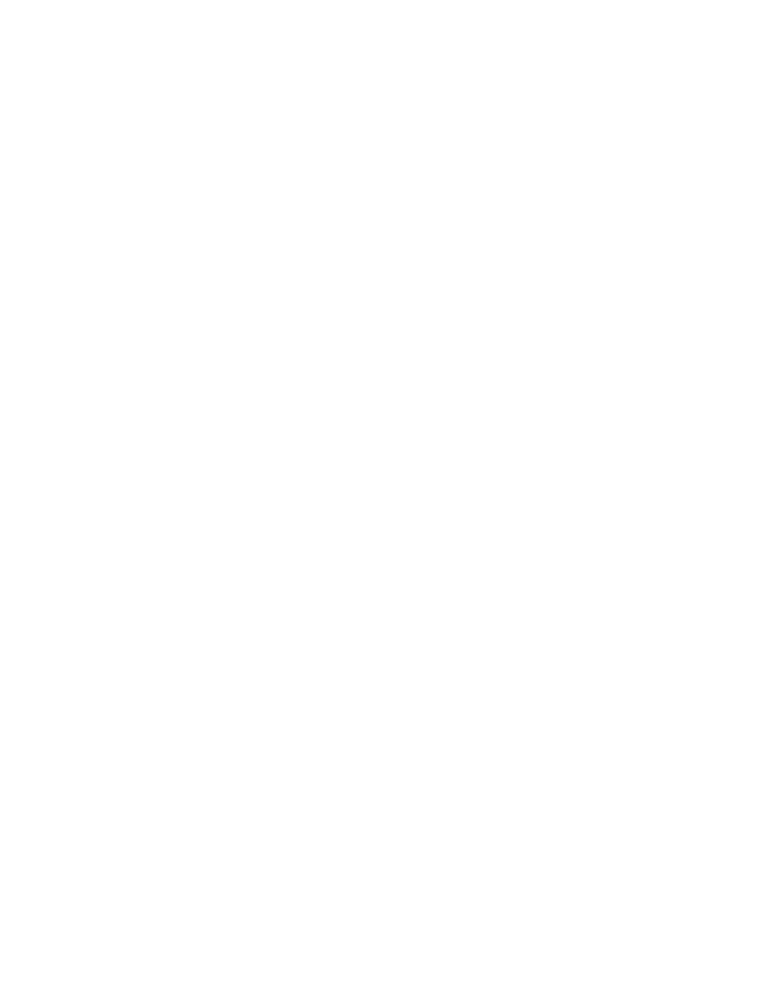
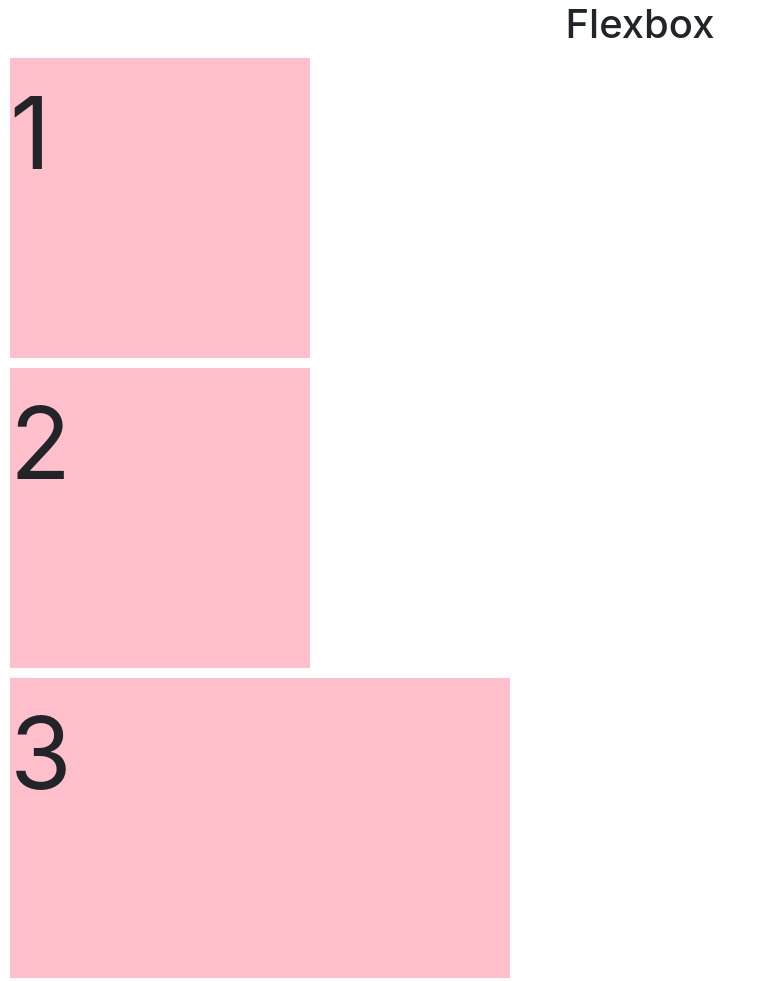
Before and after one commit to gtrujillo15/flexbox-example, a plain HTML site: page index.html in a window 1280 px wide. Shown: the top 981 px of the page, without its empty margins (0-766 px from the left). Before the commit the page ends 800 px from the top, so only its background shows below. Drawn offline with nearby package versions, Linux system fonts and the light colour scheme.

Commit message:
worked on divs for the hw

```diff
--- a/css/styles.css
+++ b/css/styles.css
@@ -0,0 +1,29 @@
+h1 {
+    text-align: center;
+}
+
+.block-1 {
+    height: 600px;
+    width: 600px;
+    align-items: flex-end;
+    flex-shrink: 1;
+}
+
+.box {
+    height: 300px;
+    margin: 10px;
+    background-color: pink;
+    font-size: 100px;
+}
+
+.three {
+    width: 300px;
+}
+
+.five {
+    width: 500px;
+}
+
+p {
+    align-content: center;
+}
--- a/index.html
+++ b/index.html
@@ -9,6 +9,13 @@
     <title>Flexbox Example</title>
 </head>
 <body>
+    <h1>Flexbox</h1>
+    <div class="block-1">
+        <div class="box three"><p>1</p></div>
+        <div class="box three"><p>2</p></div>
+        <div class="box five"><p>3</p></div>
+        <div class="box five"><p>4</p></div>
+    </div>
 
 </body>
 </html>
```
